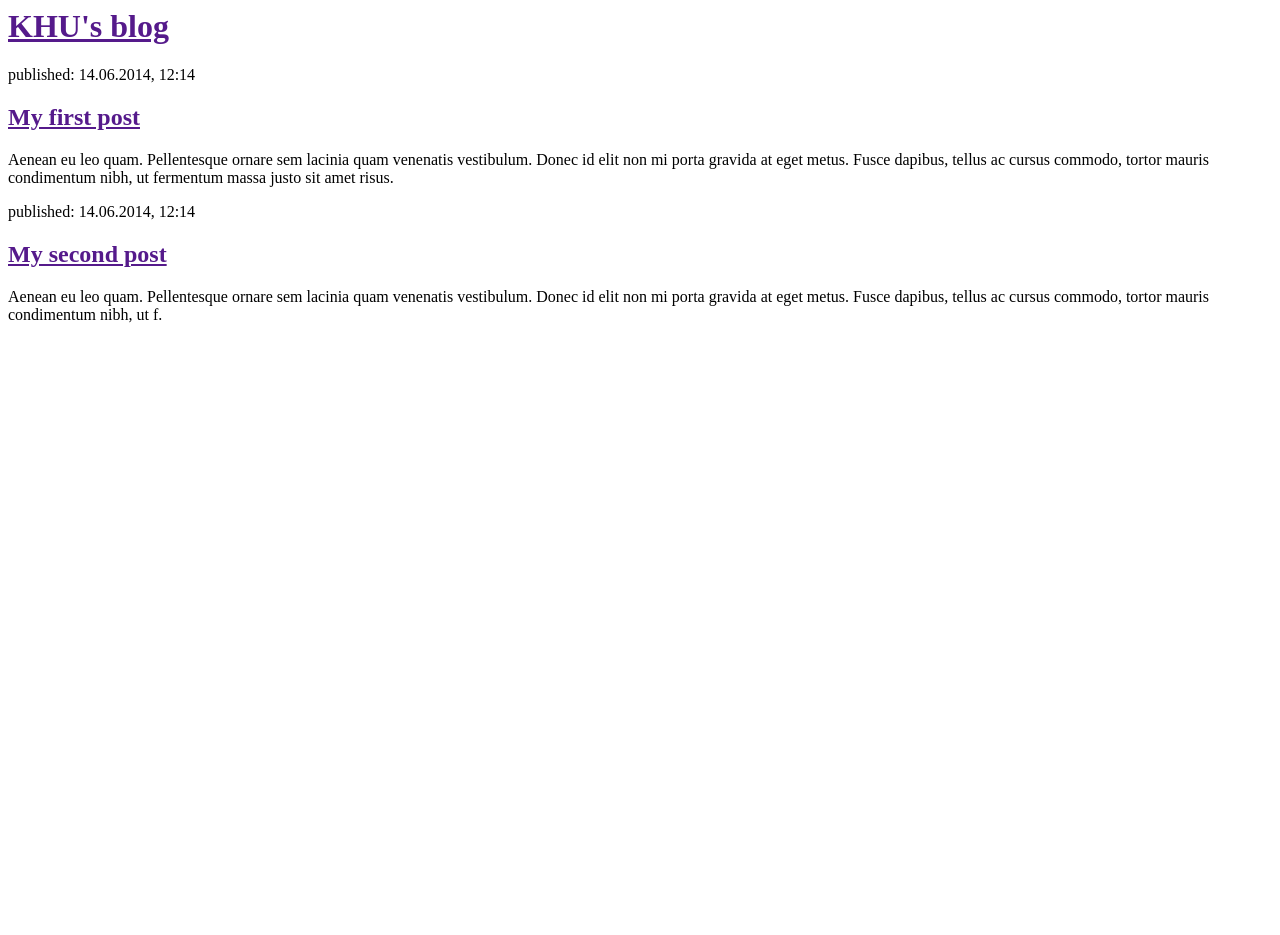
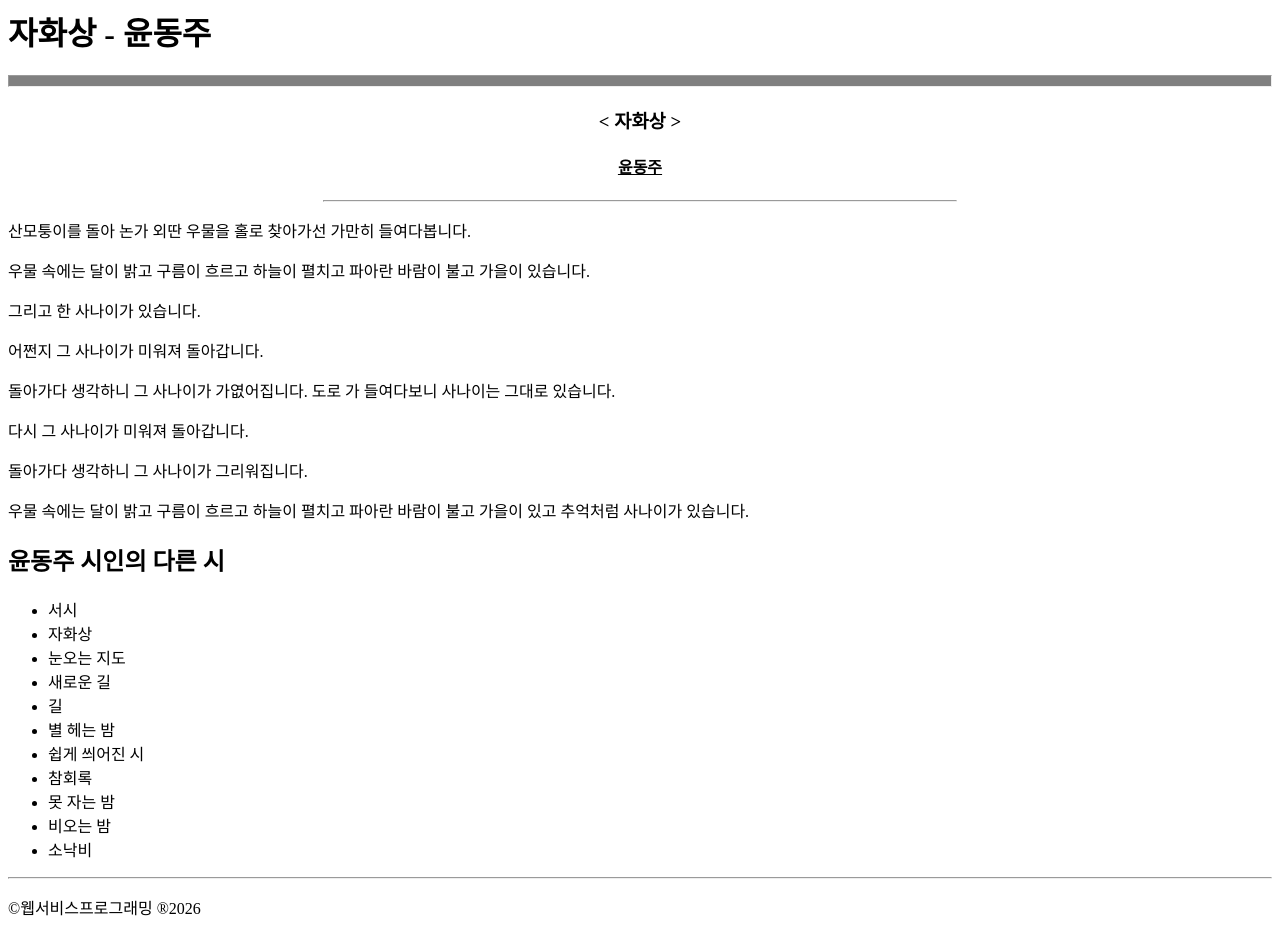
Before and after one commit to yzz2y/my-first-blog, a Django app: page / in a window 1280 px wide. Before the commit the page ends 323 px from the top, so only its background shows below. Run offline with Django 5.2, Linux system fonts and the light colour scheme.

Commit message:
실습과제 09 - post_list.html 수정 (윤동주 - 자화상)

```diff
--- a/blog/templates/blog/post_list.html
+++ b/blog/templates/blog/post_list.html
@@ -1,22 +1,42 @@
 <html>
   <head>
-    <title>KHU's blog</title>
+    <title>윤동주 - 자화상</title>
   </head>
   <body>
-    <div>
-      <h1><a href="">KHU's blog</a></h1>
-    </div>
-
-    <div>
-      <p>published: 14.06.2014, 12:14</p>
-      <h2><a href="">My first post</a></h2>
-      <p>Aenean eu leo quam. Pellentesque ornare sem lacinia quam venenatis vestibulum. Donec id elit non mi porta gravida at eget metus. Fusce dapibus, tellus ac cursus commodo, tortor mauris condimentum nibh, ut fermentum massa justo sit amet risus.</p>
-    </div>
-
-    <div>
-      <p>published: 14.06.2014, 12:14</p>
-      <h2><a href="">My second post</a></h2>
-      <p>Aenean eu leo quam. Pellentesque ornare sem lacinia quam venenatis vestibulum. Donec id elit non mi porta gravida at eget metus. Fusce dapibus, tellus ac cursus commodo, tortor mauris condimentum nibh, ut f.</p>
-    </div>
+    <h1>자화상 - 윤동주</h1>
+    <hr style="height: 10px; background-color: gray" />
+    <section>
+      <h3 style="text-align: center">&lt; 자화상 &gt;</h3>
+      <h4 style="text-align: center; text-decoration: underline">윤동주</h4>
+      <hr style="width: 50%" />
+      <p>산모퉁이를 돌아 논가 외딴 우물을 홀로 찾아가선 가만히 들여다봅니다.</p>
+      <p>우물 속에는 달이 밝고 구름이 흐르고 하늘이 펼치고 파아란 바람이 불고 가을이 있습니다.</p>
+      <p>그리고 한 사나이가 있습니다.</p>
+      <p>어쩐지 그 사나이가 미워져 돌아갑니다.</p>
+      <p>돌아가다 생각하니 그 사나이가 가엾어집니다. 도로 가 들여다보니 사나이는 그대로 있습니다.</p>
+      <p>다시 그 사나이가 미워져 돌아갑니다.</p>
+      <p>돌아가다 생각하니 그 사나이가 그리워집니다.</p>
+      <p>우물 속에는 달이 밝고 구름이 흐르고 하늘이 펼치고 파아란 바람이 불고 가을이 있고 추억처럼 사나이가 있습니다.</p>
+    </section>
+    <aside>
+      <h2>윤동주 시인의 다른 시</h2>
+      <ul>
+        <li>서시</li>
+        <li>자화상</li>
+        <li>눈오는 지도</li>
+        <li>새로운 길</li>
+        <li>길</li>
+        <li>별 헤는 밤</li>
+        <li>쉽게 씌어진 시</li>
+        <li>참회록</li>
+        <li>못 자는 밤</li>
+        <li>비오는 밤</li>
+        <li>소낙비</li>
+      </ul>
+    </aside>
+    <hr />
+    <footer>
+      <p>©웹서비스프로그래밍 ®2026</p>
+    </footer>
   </body>
 </html>
```
